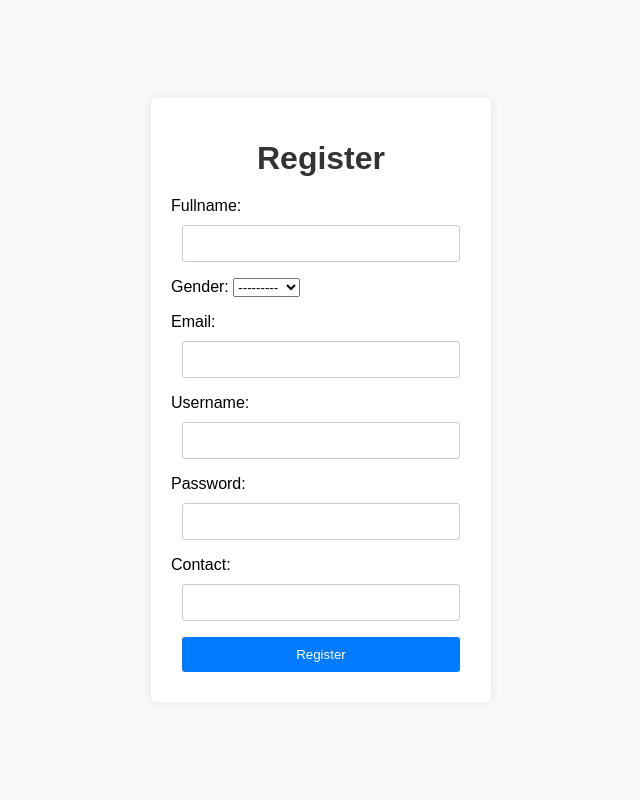
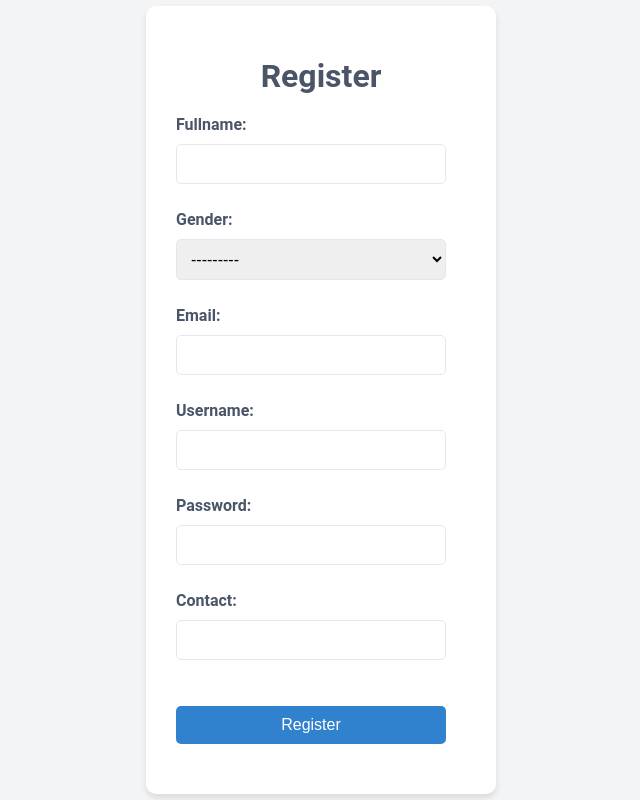
Before and after one commit to bhanusvc/Satya-s-Shop, a Django app: page /customerreg in a window 1280 px wide. Shown: the whole page, without its empty margins (319-959 px from the left). Run offline with Django 5.2, Linux system fonts and the light colour scheme.

Commit message:
changes to CSS and added ph no validation in forms.py

```diff
--- a/Satya Shop/shopproject/customerapp/forms.py
+++ b/Satya Shop/shopproject/customerapp/forms.py
@@ -7,4 +7,12 @@ class RegistrationForm(forms.ModelForm):
         fields = ['fullname', 'gender', 'email', 'username', 'password', 'contact']
         widgets = {
             'password': forms.PasswordInput(),
+            'contact': forms.TextInput(attrs={'type': 'tel'}),
         }
+
+    contact = forms.RegexField(
+        regex=r'^\+?1?\d{10}$',  # Adjust the regex according to your requirement
+        error_messages={
+            'invalid': 'Enter a valid contact number. Up to 10 digits allowed.'
+        }
+    )
--- a/Satya Shop/shopproject/templates/customerreg.html
+++ b/Satya Shop/shopproject/templates/customerreg.html
@@ -4,8 +4,8 @@
     <title>Customer Registration</title>
     <style>
         body {
-            font-family: Arial, sans-serif;
-            background-color: #f8f9fa;
+            font-family: 'Roboto', sans-serif;
+            background-color: #f3f4f6;
             display: flex;
             justify-content: center;
             align-items: center;
@@ -14,38 +14,51 @@
         }
 
         h1 {
-            color: #333;
+            color: #4a5568;
             text-align: center;
             margin-bottom: 20px;
+            font-size: 2em;
         }
 
         form {
-            background-color: #fff;
-            padding: 20px;
-            border-radius: 5px;
-            box-shadow: 0 0 10px rgba(0, 0, 0, 0.1);
-            width: 300px;
-        }
-
-        input, button {
-            display: block;
-            width: calc(100% - 22px); /* Adjust for padding and border */
-            margin: 10px auto;
-            padding: 10px;
-            border: 1px solid #ccc;
-            border-radius: 3px;
+            background-color: #ffffff;
+            padding: 30px;
+            border-radius: 10px;
+            box-shadow: 0 4px 6px rgba(0, 0, 0, 0.1);
+            width: 350px;
             box-sizing: border-box;
         }
 
+        input[type="text"], input[type="email"], input[type="password"], input[type="tel"], select {
+            width: calc(100% - 20px);
+            padding: 10px;
+            margin: 10px 0;
+            border: 1px solid #e2e8f0;
+            border-radius: 5px;
+            box-sizing: border-box;
+            font-size: 1em;
+        }
+
         button {
-            background-color: #007bff;
+            width: calc(100% - 20px);
+            padding: 10px;
+            margin: 20px 0;
+            border: none;
+            border-radius: 5px;
+            background-color: #3182ce;
             color: white;
-            border: none;
+            font-size: 1em;
             cursor: pointer;
+            transition: background-color 0.3s ease;
         }
 
         button:hover {
-            background-color: #0056b3;
+            background-color: #2b6cb0;
+        }
+
+        label {
+            color: #4a5568;
+            font-weight: bold;
         }
     </style>
 </head>
```
